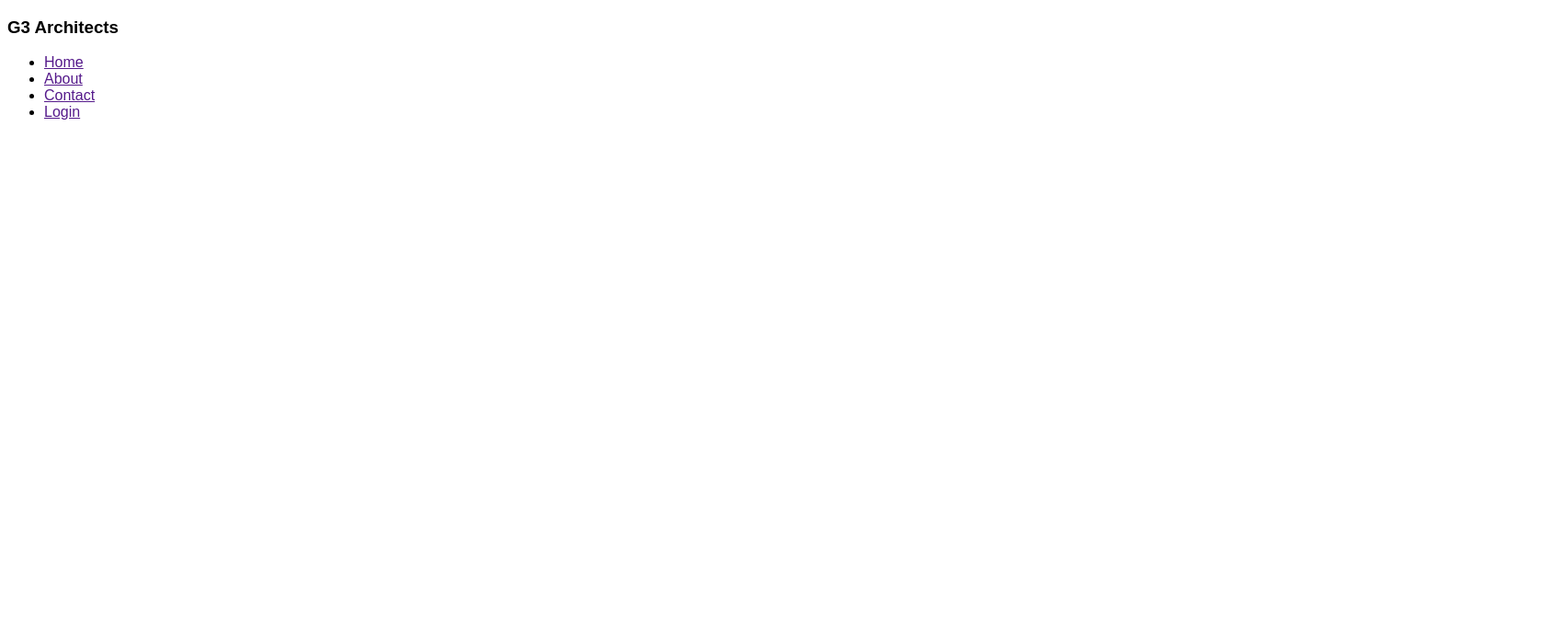
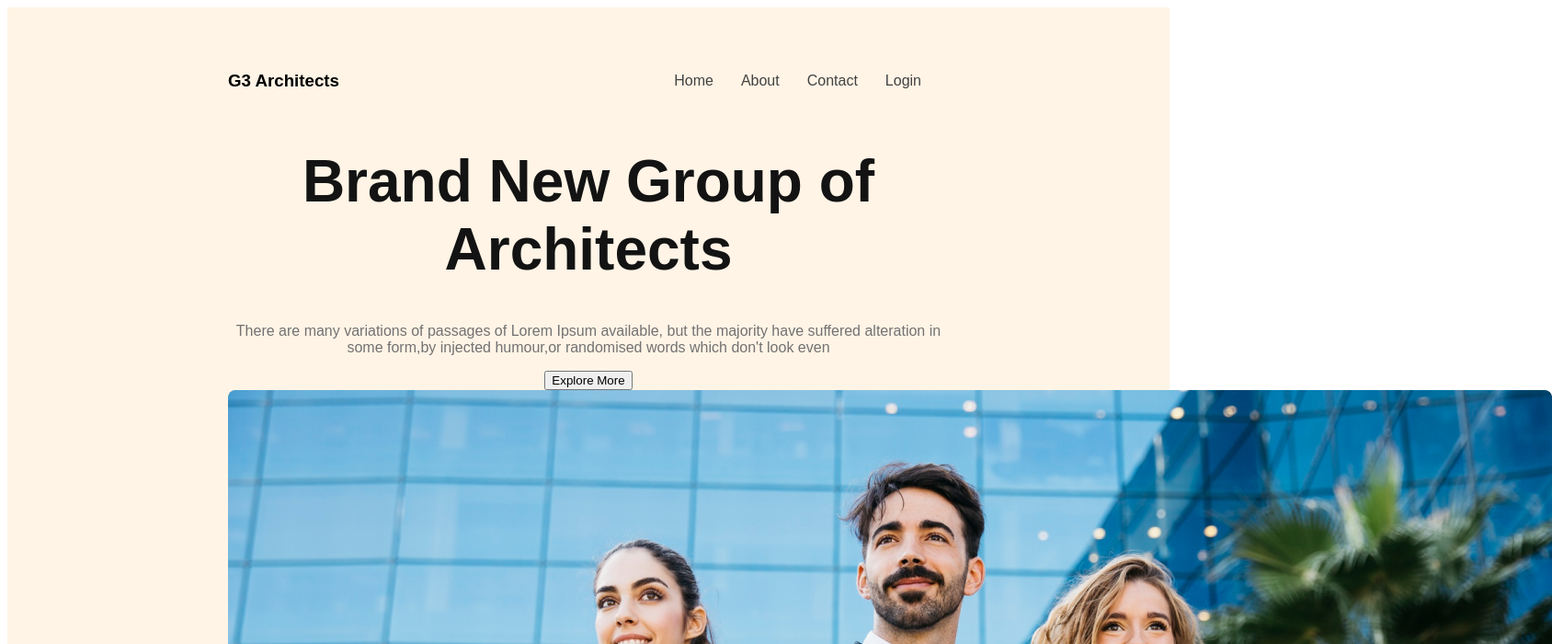
Before and after one commit to raselweb10/g3-architects-website, a plain HTML site: page index.html in a window 1280 px wide. Shown: the top 700 px of the page at 92% size, 1688 px wide, since content can reach past the window. Drawn offline with Linux system fonts and the light colour scheme.

Commit message:
banner content added

```diff
--- a/index.html
+++ b/index.html
@@ -9,7 +9,7 @@
 <body>
     <header>
         <nav>
-            <h3>G3 Architects</h3>
+            <h3 class="nav title">G3 Architects</h3>
             <ul>
                 <li><a href="">Home</a></li>
                 <li><a href="">About</a></li>
@@ -17,6 +17,13 @@
                 <li><a href="">Login</a></li>
             </ul>
         </nav>
+        <div class="banner">
+            <div class="banner-content">
+                <h1 class="banner-title">Brand New Group of Architects</h1>
+                <p class="banner-description">There are many variations of passages of Lorem Ipsum available, but the majority have suffered alteration in some form,by injected humour,or randomised words which don't look even </p>
+                <button class="btn-primary">Explore More </button></div>
+            <img src="images/banner.png" alt="">
+        </div>
 
     </header>
     <main>
--- a/styles/architect.css
+++ b/styles/architect.css
@@ -7,7 +7,53 @@
   font-weight: 400;
   font-style: normal;
 }
+.btn-primary{
+
+}
 *{
     font-family: "Work Sans", sans-serif;
 
 }
+/* header styles  */
+header{
+    background:rgba(255, 144, 14, 0.10);
+    padding: 50px 240px;
+}
+nav{
+    display:flex;
+    justify-content: space-between;
+    align-items: center;
+}
+nav title{
+    font-size: 3rem;
+    font-weight:700;
+    color: #131313;
+}
+
+nav>ul{
+    display:flex;
+}
+nav li{
+    list-style: none;
+    margin-right: 30px;
+    font-weight: 500;
+    font-size: 1rem;
+}
+nav li a{
+    text-decoration: none;
+    color: #424242;
+}
+/* banner style  */
+  .banner-content{
+    max-width: 800px;
+    text-align: center;
+    margin:0 auto;
+  }
+  .banner-title{
+    font-size: 4rem;
+    font-weight: 700;
+    color:#131313
+  }
+  .banner-description{
+    color: #727272;
+  }
```
